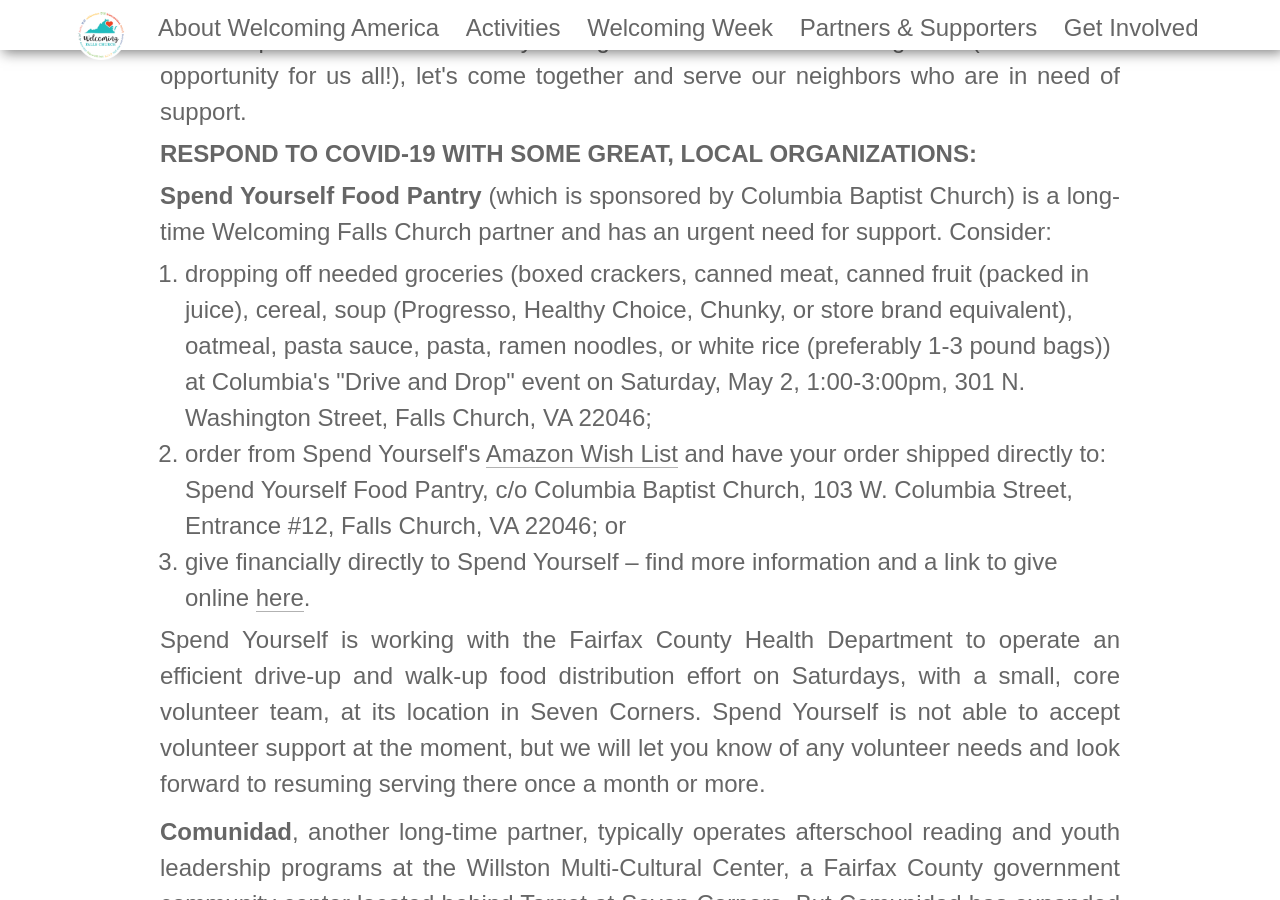
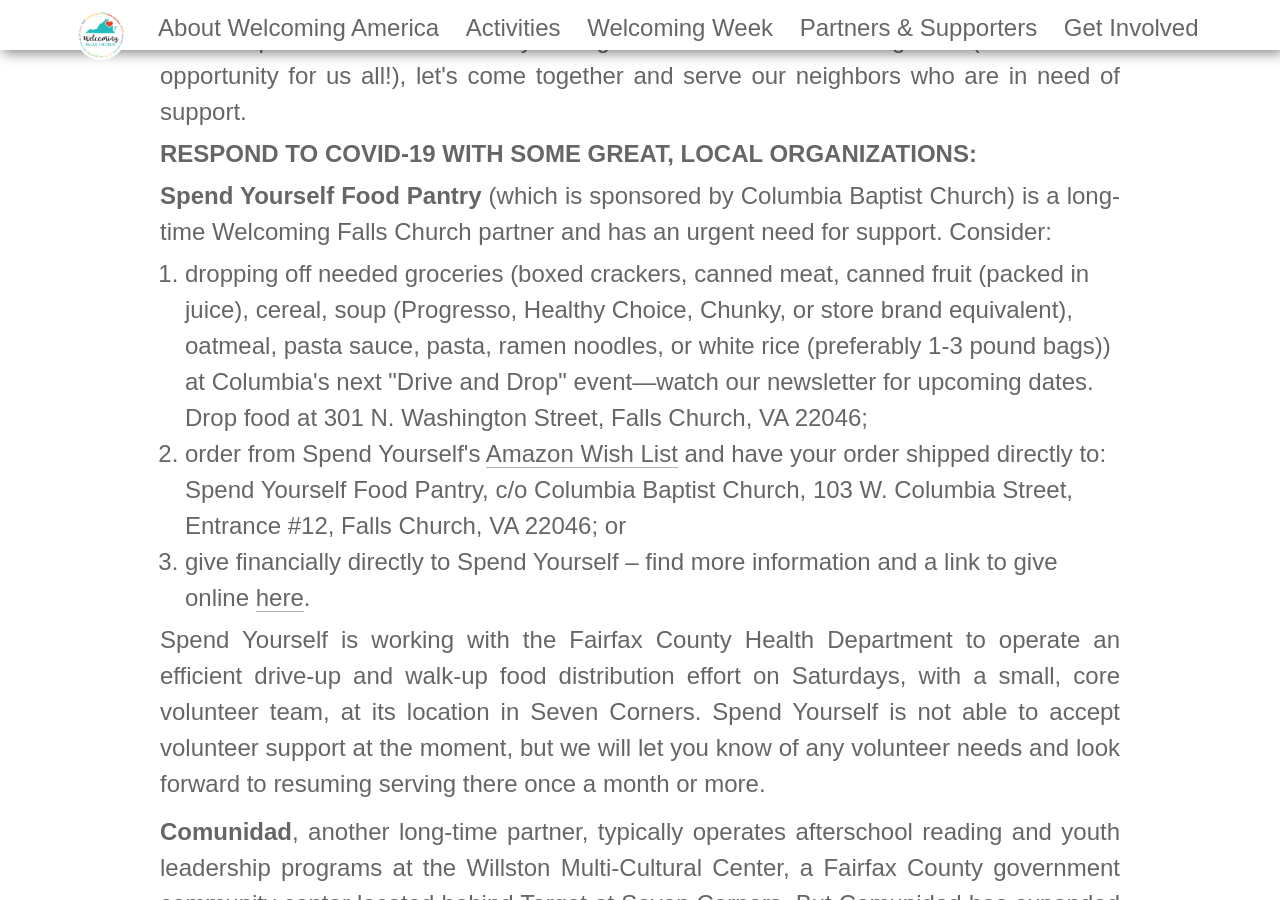
Before and after one commit to wfctest/wfctest, a Jekyll site: the page built from serve.html, in a window 1280 px wide and 900 px high, scrolled down 808 px. Built offline with Jekyll 4.4.1, drawn with Linux system fonts in a browser that asks for light colours; some web fonts are replaced.

Commit message:
Fix dates

```diff
--- a/live.html
+++ b/live.html
@@ -10,7 +10,7 @@ permalink: /activities/live
     </div>
     <h4>Coming Together, Even at the Time of COVID-19</h4>
     <p>In these unprecedented times of physical social distancing, it is more urgent than ever to come together-virtually if not in person. Now is a time to listen to and support each other and to bridge divides. With a series of <strong>virtual Listen First, Weaving Community dialogues,</strong> Welcoming Falls Church aims to build and strengthen connections within our community, so that we can grow together even at a time of crisis.</p>
-    <p>These dialogues, led by a trained facilitator, bring together groups of six for conversations on Zoom. Our original vision was that these would be groups of 10-12 over dinner &ndash; and we held two very successful gatherings before the crisis hit &ndash; but we&rsquo;re adapting for the current environment and will hold at least three such dialogues during May. The goal of the dialogues will be the same online as in person: to connect people, create relationships, and consider our hopes and potential positive outcomes for the future, for the community.</p>
+    <p>These dialogues, led by a trained facilitator, bring together groups of six for conversations on Zoom. Our original vision was that these would be groups of 10-12 over dinner &ndash; and we held two very successful gatherings before the crisis hit &ndash; but we&rsquo;re adapting for the current environment and held four online dialogues during May and June. The goal of the dialogues is the same online as in person: to connect people, create relationships, and consider our hopes and potential positive outcomes for the future, for the community.</p>
     <p>Discussions start with personal stories and experiences, to foster trust and mutual understanding among participants with different experiences, identities, and beliefs. The purpose is NOT to persuade others, solve each other&rsquo;s problems, or find points of agreement, but to share, listen, try to understand, and &ndash; together &ndash; to explore how we can come together, as we move through this experience.</p>
     <p>These dialogues are held locally under broad national initiatives, the <a href="http://www.listenfirstproject.org/">Listen First Project</a> and <a href="https://weaving2020.org/">Weaving Community During Crisis</a>. These successful initiatives encourage people to join conversations about difficult issues all across America, and we are glad to bring these conversations to Falls Church &ndash; especially now. Interested in joining a dialogue? Email Linda Doornbosch, who will facilitate the conversations, by clicking <a href="mailto:welcomingfallschurch@gmail.com?subject=Interest%20in%20Listen%20First,%20Weaving%20Community%20Dialogues">here</a>.</p>
     <h4>Beyond COVID-19</h4>
--- a/serve.html
+++ b/serve.html
@@ -12,7 +12,7 @@ permalink: /activities/serve
     <h4>RESPOND TO COVID-19 WITH SOME GREAT, LOCAL ORGANIZATIONS:</h4>
     <p><strong>Spend Yourself Food Pantry</strong> (which is sponsored by Columbia Baptist Church) is a long-time Welcoming Falls Church partner and has an urgent need for support. Consider:</p>
     <ol>
-        <li>dropping off needed groceries (boxed crackers, canned meat, canned fruit (packed in juice), cereal, soup (Progresso, Healthy Choice, Chunky, or store brand equivalent), oatmeal, pasta sauce, pasta, ramen noodles, or white rice (preferably 1-3 pound bags)) at Columbia's "Drive and Drop" event on Saturday, May 2, 1:00-3:00pm, 301 N. Washington Street, Falls Church, VA 22046;</li>
+        <li>dropping off needed groceries (boxed crackers, canned meat, canned fruit (packed in juice), cereal, soup (Progresso, Healthy Choice, Chunky, or store brand equivalent), oatmeal, pasta sauce, pasta, ramen noodles, or white rice (preferably 1-3 pound bags)) at Columbia's next "Drive and Drop" event—watch our newsletter for upcoming dates. Drop food at 301 N. Washington Street, Falls Church, VA 22046;</li>
         <li>order from Spend Yourself's <a href="https://www.amazon.com/hz/wishlist/ls/3GAVK3QPOT36">Amazon Wish List</a> and have your order shipped directly to: Spend Yourself Food Pantry, c/o Columbia Baptist Church, 103 W. Columbia Street, Entrance #12, Falls Church, VA 22046; or</li>
         <li>give financially directly to Spend Yourself &ndash; find more information and a link to give online <a href="https://www.columbiabaptist.org/care-and-help/feeding-the-hungry/food-pantry/grocerylist/">here</a>.</li>
     </ol>
```
